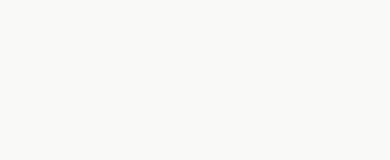
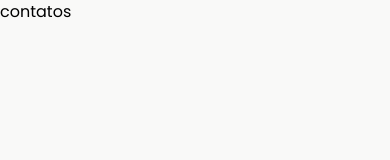
Before and after one commit to OnlyChristianDev/Armaz-m-de-produtos, a Next.js app: page /contatos in a window 390 px wide. Shown: the top 160 px of the page. Built offline with nearby package versions, Linux system fonts and the light colour scheme.

Commit message:
finalização das media querys

```diff
--- a/src/app/Sobre/page.tsx
+++ /dev/null
@@ -1,5 +0,0 @@
-export default function Sobre(){
-    return(
-        <h1>sobre</h1>
-    )
-}
--- a/src/app/contatos/page.tsx
+++ b/src/app/contatos/page.tsx
@@ -1,3 +1,5 @@
 export default function Contatos(){
+    return (
     <h1>contatos</h1>
+    )
 }
--- a/src/app/produtos/page.tsx
+++ b/src/app/produtos/page.tsx
@@ -77,7 +77,7 @@ const submit = () => {
                     <button className="bg-black font-medium text-white w-28 h-9 rounded-md" onClick={submit}>Enviar</button>
                 </div>
             </div>
-            <div className="gap-4 mb-10 h-auto mt-8 items-center justify-center grid grid-cols-5 max-sm:grid-cols-1 max-md:grid-cols-2 max-lg:grid-cols-3">
+            <div className="gap-4 mb-10 h-auto mt-8 items-center justify-center grid-cols-5 grid max-sm:grid-cols-1 max-md:grid-cols-2 max-lg:grid-cols-3 max-2xl:grid-cols-3">
         {Produtos.map((produto, index) => (
           <div key={index} className="h-96 bg-white w-64 flex flex-col items-center shadow-2xl rounded-2xl p-4 ">
             <div className="h-64 w-52 rounded-md flex items-center overflow-hidden justify-center">
--- a/tailwind.config.ts
+++ b/tailwind.config.ts
@@ -12,6 +12,13 @@ const config: Config = {
         background: "var(--background)",
         foreground: "var(--foreground)",
       },
+      screens: {
+        'sm': '640px',
+        'md': '820px',
+        'lg': '1024px',
+        'xl': '1280px',
+        '2xl': '1536px',
+      },
     },
   },
   plugins: [],
```
